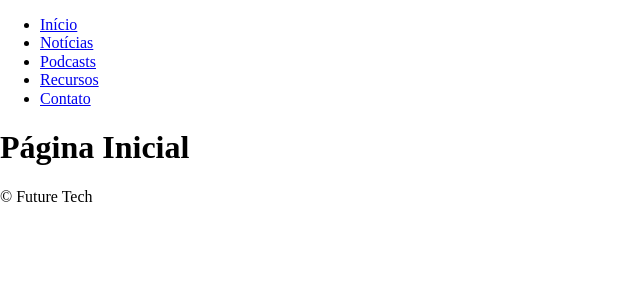
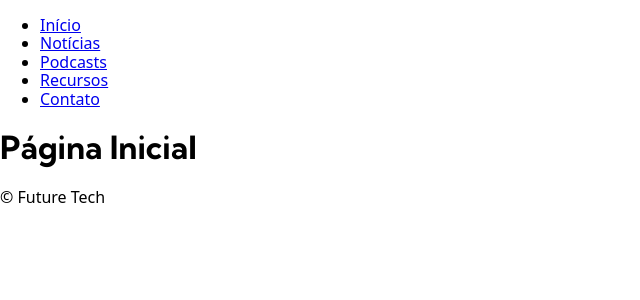
Before and after one commit to alexandreraminelli/pratica-react-ai-blog-website, a React (Vite) app: page / in a window 1280 px wide. Shown: the top 300 px of the page, without its empty margins (0-640 px from the left). Built offline with nearby package versions, Linux system fonts and the light colour scheme.

Commit message:
feat(typography): definição das famílias de fonte
Definição e aplicação das famílias de fonte que serão utilizadas no projeto em typography.css.

```diff
--- a/src/assets/styles/base/typography.css
+++ b/src/assets/styles/base/typography.css
@@ -0,0 +1,27 @@
+@charset "UTF-8";
+/* Estilos de tipografia usados no site */
+
+/* Importação do Google Fonts: Kumbh Sans */
+@import url("https://fonts.googleapis.com/css2?family=Kumbh+Sans:wght@100..900&display=swap");
+
+/* Variáveis CSS de tipografia */
+:root {
+  /* Fonte de título/destaque */
+  --heading-font: "Kumbh Sans", "Segoe UI", Tahoma, Geneva, Verdana, sans-serif;
+  /* Fonte de corpo */
+  --body-font: system-ui, -apple-system, BlinkMacSystemFont, "Segoe UI", Roboto, Oxygen, Ubuntu, Cantarell, "Open Sans", "Helvetica Neue", sans-serif;
+}
+
+body {
+  /* Fonte padrão */
+  font-family: var(--body-font);
+  /* Tamanho padrão */
+  font-size: 1rem;
+}
+
+/* Headings */
+h1,
+h2,
+h3 {
+  font-family: var(--heading-font);
+}
```
Also changed, not shown: src/assets/styles/base/background.css (deleted, +0 -8 lines).
